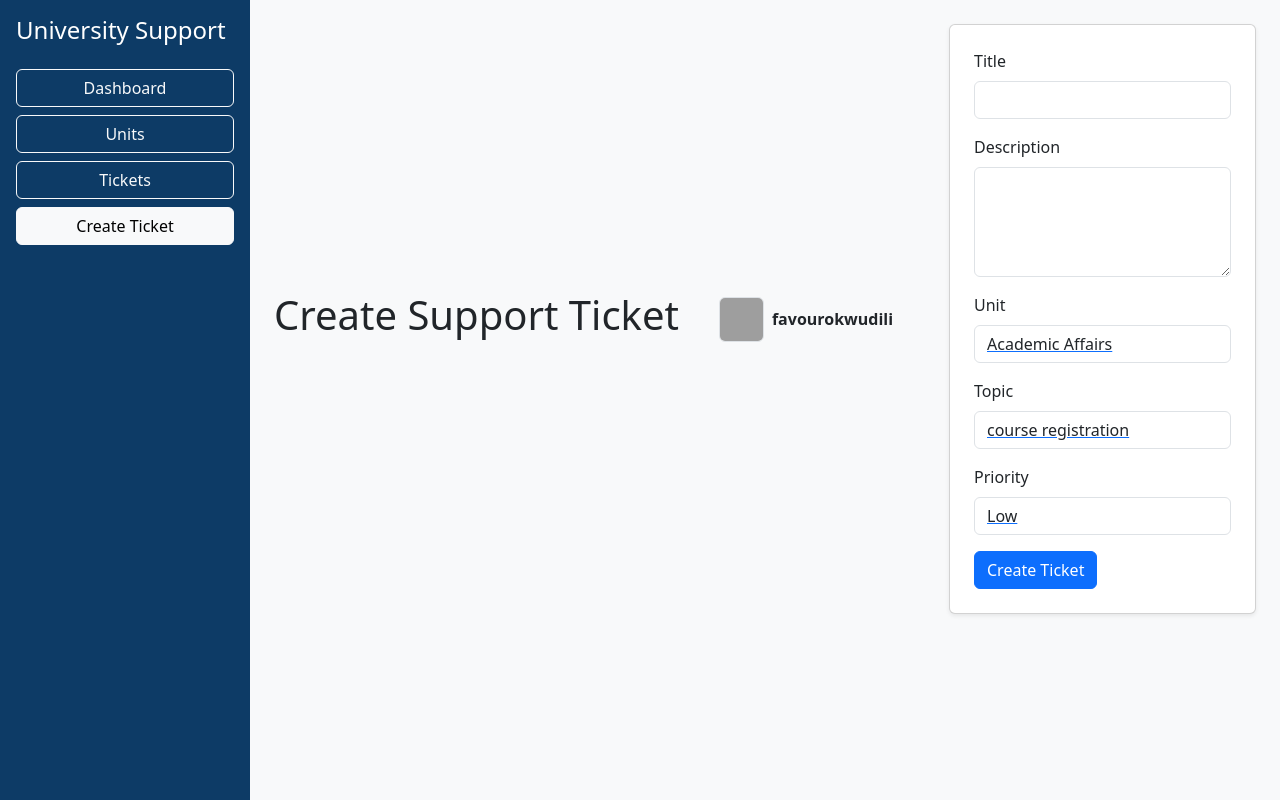
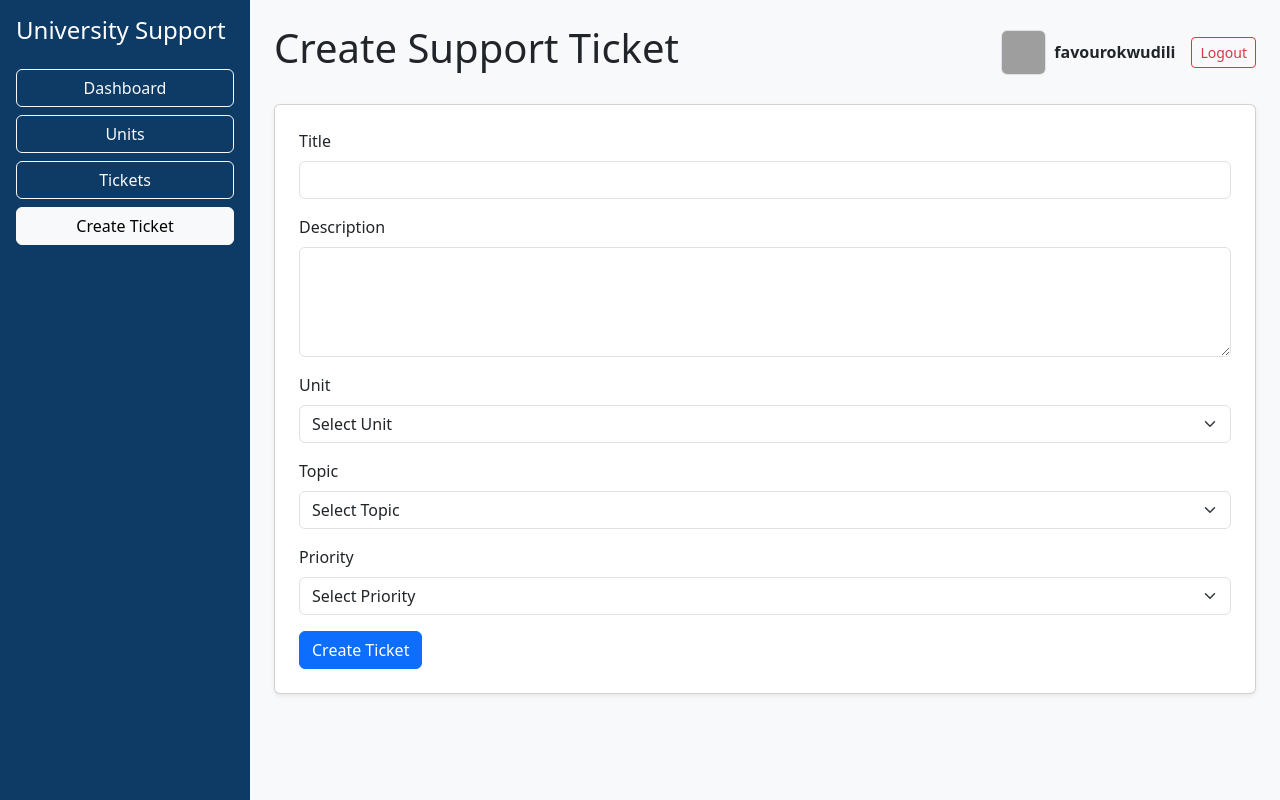
Before and after one commit to missfavour97/Ticketing_System, a Django app: page /api/ui/tickets/create/ in a window 1280 px wide. Run offline with Django 5.2, Linux system fonts and the light colour scheme; a user stored in the database is signed in; data comes from the database, SQL or seed files in the repository; both versions use the stored data as it was after the commit; grey boxes are pictures that could not be loaded.

Commit message:
Enhance ticket creation and dashboard functionality with improved UI, success/error messaging, and user role-based ticket statistics

```diff
--- a/tickets/templates/tickets/create_ticket.html
+++ b/tickets/templates/tickets/create_ticket.html
@@ -25,62 +25,103 @@
         <div class="d-flex justify-content-between align-items-center mb-4">
             <h1>Create Support Ticket</h1>
 
+            {% if success %}
+          <div class="alert alert-success alert-dismissible fade show" role="alert">
+              Ticket created successfully!
+                <button type="button" class="btn-close" data-bs-dismiss="alert"></button>
+          </div>
+{% endif %}
+
             <div class="d-flex align-items-center">
                 <img src="https://cdn-icons-png.flaticon.com/512/149/149071.png"
                      class="me-2 border rounded"
-                     width="45" height="45">
+                     width="45"
+                     height="45">
 
                 <span class="me-3 fw-bold">
                     {{ request.user.username|default:"Guest" }}
                 </span>
 
-                <a href="/api/logout/"
+                <a href="/api/logout/" class="btn btn-outline-danger btn-sm">
+                    Logout
+                </a>
             </div>
         </div>
+
+        <!-- ERROR -->
+        {% if error %}
+        <div class="alert alert-danger">
+            {{ error }}
+        </div>
+        {% endif %}
 
         <!-- FORM -->
         <div class="card p-4 shadow-sm">
             <form method="post">
                 {% csrf_token %}
 
+                <!-- TITLE -->
                 <div class="mb-3">
                     <label class="form-label">Title</label>
-                    <input type="text" name="title" class="form-control">
+                    <input type="text"
+                           name="title"
+                           class="form-control"
+                           required>
                 </div>
 
+                <!-- DESCRIPTION -->
                 <div class="mb-3">
                     <label class="form-label">Description</label>
-                    <textarea name="description" class="form-control" rows="4"></textarea>
+                    <textarea name="description"
+                              class="form-control"
+                              rows="4"
+                              required></textarea>
                 </div>
 
+                <!-- UNIT -->
                 <div class="mb-3">
                     <label class="form-label">Unit</label>
-                    <select name="unit" class="form-control">
+                    <select name="unit" class="form-select" required>
+                        <option value="">Select Unit</option>
+
                         {% for unit in units %}
-                            <option value="{{ unit.id }}">{{ unit.name }}</option>
+                            <option value="{{ unit.id }}">
+                                {{ unit.name }}
+                            </option>
                         {% endfor %}
                     </select>
                 </div>
 
+                <!-- TOPIC -->
                 <div class="mb-3">
                     <label class="form-label">Topic</label>
-                    <select name="topic" class="form-control">
+                    <select name="topic" class="form-select" required>
+                        <option value="">Select Topic</option>
+
                         {% for topic in topics %}
-                            <option value="{{ topic.id }}">{{ topic.name }}</option>
+                            <option value="{{ topic.id }}">
+                                {{ topic.name }} - {{ topic.unit.name }}
+                            </option>
                         {% endfor %}
                     </select>
                 </div>
 
+                <!-- PRIORITY -->
                 <div class="mb-3">
                     <label class="form-label">Priority</label>
-                    <select name="priority" class="form-control">
+                    <select name="priority" class="form-select" required>
+                        <option value="">Select Priority</option>
                         <option value="low">Low</option>
                         <option value="medium">Medium</option>
                         <option value="high">High</option>
                     </select>
                 </div>
 
-                <button type="submit" class="btn btn-primary">Create Ticket</button>
+                <!-- BUTTON -->
+                <button type="submit" class="btn btn-primary">
+                    Create Ticket
+                </button>
+
             </form>
         </div>
 
--- a/tickets/views.py
+++ b/tickets/views.py
@@ -2,10 +2,10 @@ from django.http import JsonResponse
 from django.views.decorators.csrf import csrf_exempt
 from django.shortcuts import get_object_or_404, render, redirect
 from django.contrib.auth.models import User
+from django.contrib.auth import authenticate, login, logout
 from .models import Ticket, Unit, Topic, Comment, StatusHistory
 import json
-from django.contrib.auth import authenticate, login, logout
-from django.shortcuts import render, redirect
+
 
 def login_page(request):
     if request.method == "POST":
@@ -123,6 +123,7 @@ def update_ticket_status(request, ticket_id):
 
     return JsonResponse({'error': 'Only PUT method allowed'}, status=405)
 
+
 def update_ticket_status_page(request, ticket_id):
     ticket = get_object_or_404(Ticket, id=ticket_id)
 
@@ -239,8 +240,9 @@ def create_comment(request, ticket_id):
 
     return JsonResponse({'error': 'Only POST method allowed'}, status=405)
 
+
 def create_unit_page(request):
-    units = Unit.objects.all()
+    units = Unit.objects.all().order_by('name')
 
     if request.method == 'POST':
         name = request.POST.get('name')
@@ -263,72 +265,106 @@ def create_unit_page(request):
 
 
 def unit_list_page(request):
-    units = Unit.objects.all()
+    units = Unit.objects.all().order_by('name')
     return render(request, 'tickets/unit_list.html', {'units': units})
 
 
 def create_ticket_page(request):
-    units = Unit.objects.all()
-    topics = Topic.objects.all()
-    users = User.objects.all()
+    if not request.user.is_authenticated:
+        return redirect('/api/login/')
+
+    units = Unit.objects.all().order_by('name')
+    topics = Topic.objects.all().order_by('name')
 
     if request.method == 'POST':
         title = request.POST.get('title')
         description = request.POST.get('description')
-        status = request.POST.get('status')
         priority = request.POST.get('priority')
         unit_id = request.POST.get('unit')
         topic_id = request.POST.get('topic')
-        created_by_id = request.POST.get('created_by')
 
-        if title and description and unit_id and topic_id and created_by_id:
+        if title and description and priority and unit_id and topic_id:
             Ticket.objects.create(
                 title=title,
                 description=description,
-                status=status,
+                status='new',
                 priority=priority,
                 unit_id=unit_id,
                 topic_id=topic_id,
-                created_by_id=created_by_id
+                created_by=request.user
             )
-            return redirect('ticket_list_page')
 
-    context = {
+            return redirect('/api/ui/tickets/create/?success=1')
+
+    success = request.GET.get('success')
+
+    return render(request, 'tickets/create_ticket.html', {
         'units': units,
         'topics': topics,
-        'users': users,
-    }
-    return render(request, 'tickets/create_ticket.html', context)
+        'success': success
+    })
 
 
 def ticket_list_page(request):
-    tickets = Ticket.objects.all().prefetch_related('comments__user')
+    if not request.user.is_authenticated:
+        return redirect('/api/login/')
+
+    tickets = Ticket.objects.all().prefetch_related('comments__user').order_by('-created_at')
     users = User.objects.all()
-    return render(request, 'tickets/ticket_list.html', {'tickets': tickets, 'users': users})
+
+    return render(request, 'tickets/ticket_list.html', {
+        'tickets': tickets,
+        'users': users
+    })
+
 
 def add_comment_page(request, ticket_id):
+    if not request.user.is_authenticated:
+        return redirect('/api/login/')
+
     ticket = get_object_or_404(Ticket, id=ticket_id)
 
     if request.method == 'POST':
         content = request.POST.get('content')
-        user_id = request.POST.get('user')
 
-        if content and user_id:
+        if content:
             Comment.objects.create(
                 ticket=ticket,
-                user_id=user_id,
+                user=request.user,
                 message=content
             )
 
     return redirect('ticket_list_page')
 
+
 def dashboard_page(request):
+    if not request.user.is_authenticated:
+        return redirect('/api/login/')
+
+    role = request.user.groups.first().name if request.user.groups.exists() else ""
+
+    if role == "Student":
+        total_tickets = Ticket.objects.filter(created_by=request.user).count()
+        new_tickets = Ticket.objects.filter(created_by=request.user, status='new').count()
+        in_progress = Ticket.objects.filter(created_by=request.user, status='in_progress').count()
+        done_tickets = Ticket.objects.filter(created_by=request.user, status='done').count()
+
+        return render(request, 'tickets/dashboard.html', {
+            'role': role,
+            'total_tickets': total_tickets,
+            'new_tickets': new_tickets,
+            'in_progress': in_progress,
+            'done_tickets': done_tickets,
+        })
+
+    # Admin / Staff default
     total_units = Unit.objects.count()
+    total_topics = Topic.objects.count()
     total_tickets = Ticket.objects.count()
-    total_topics = Topic.objects.count()
 
     return render(request, 'tickets/dashboard.html', {
+        'role': role,
         'total_units': total_units,
+        'total_topics': total_topics,
         'total_tickets': total_tickets,
-        'total_topics': total_topics
     })
```
Also changed, not shown: tickets/templates/tickets/dashboard.html (+51 -5 lines), db.sqlite3.
